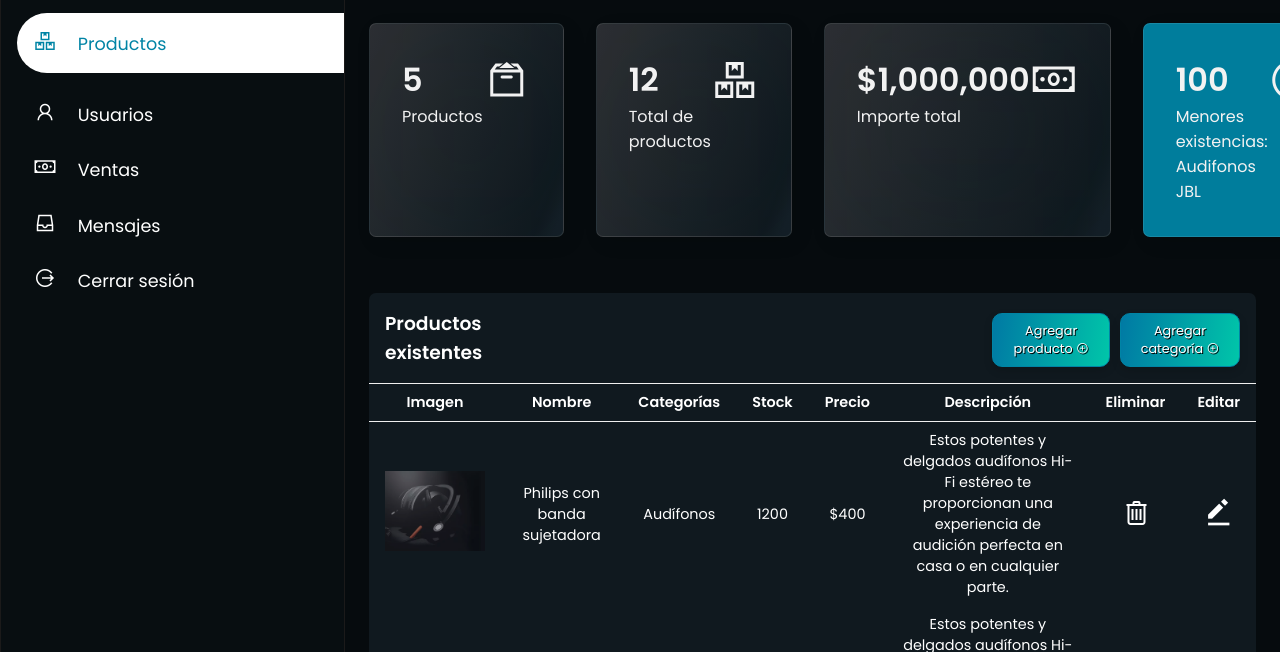
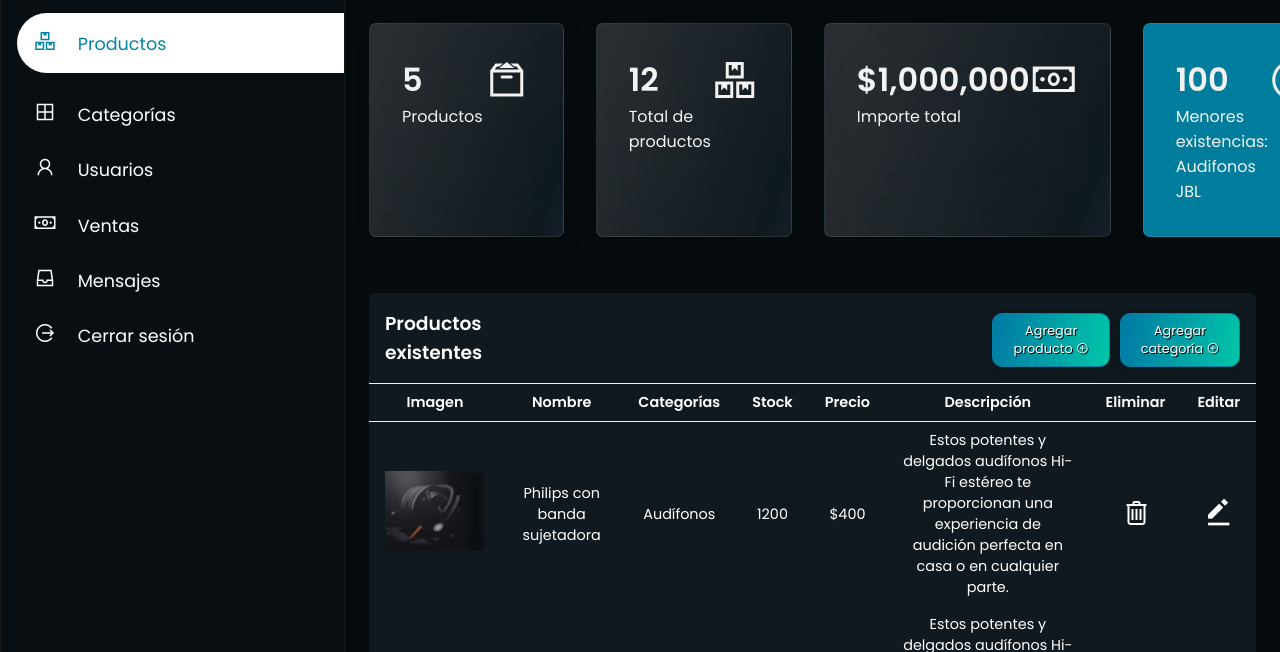
Before and after one commit to bluehat8/giftpage-technogift, a plain HTML site: page panel-administrador.html in a window 1280 px wide. Shown: the part 94-746 px from the top of the page. Drawn offline with nearby package versions, Linux system fonts and the light colour scheme.

Commit message:
Update panel-administrador.html
Implemetando el botón de categorías

```diff
--- a/panel-administrador.html
+++ b/panel-administrador.html
@@ -30,6 +30,11 @@
                 <li>
                     <a href="" class="active"><span class="las la-boxes"></span>
                     <span>Productos</span></a>
+                </li>
+
+                <li>
+                    <a href="category-admin.html"><span class="las la-th-large"></span>
+                    <span>Categorías</span></a>
                 </li>
 
                 <li>
```
